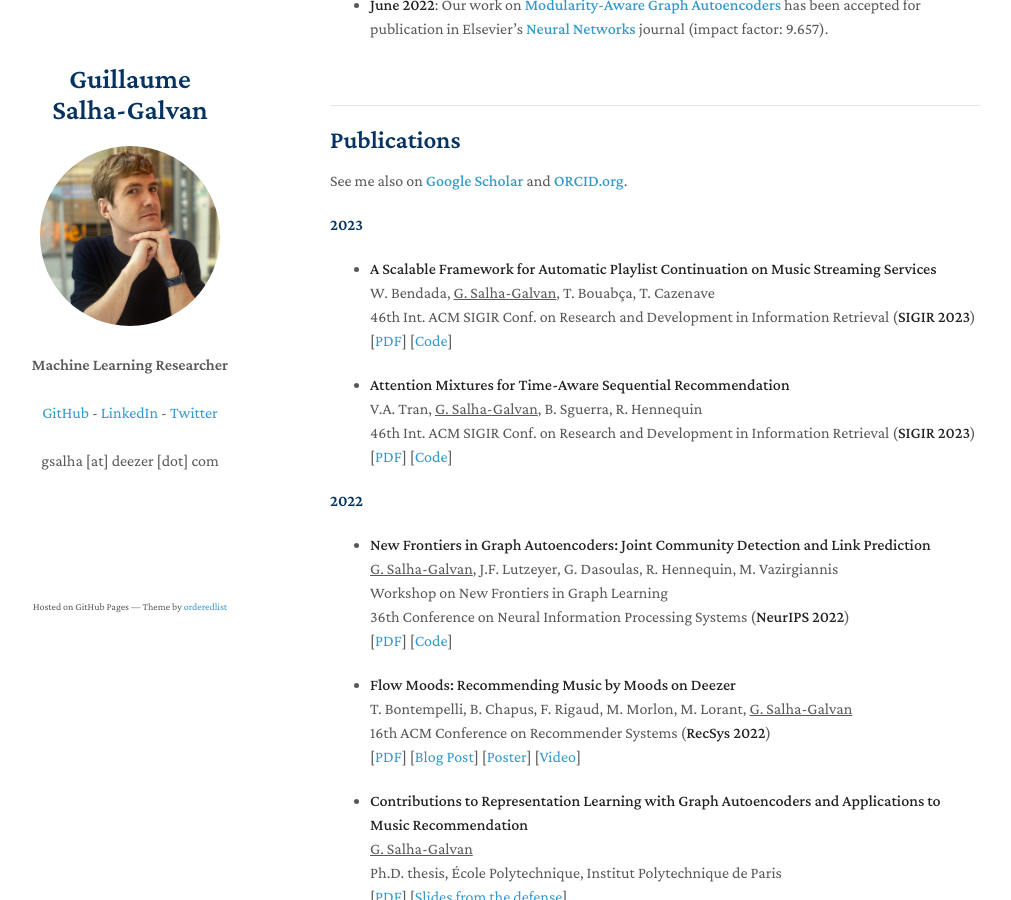
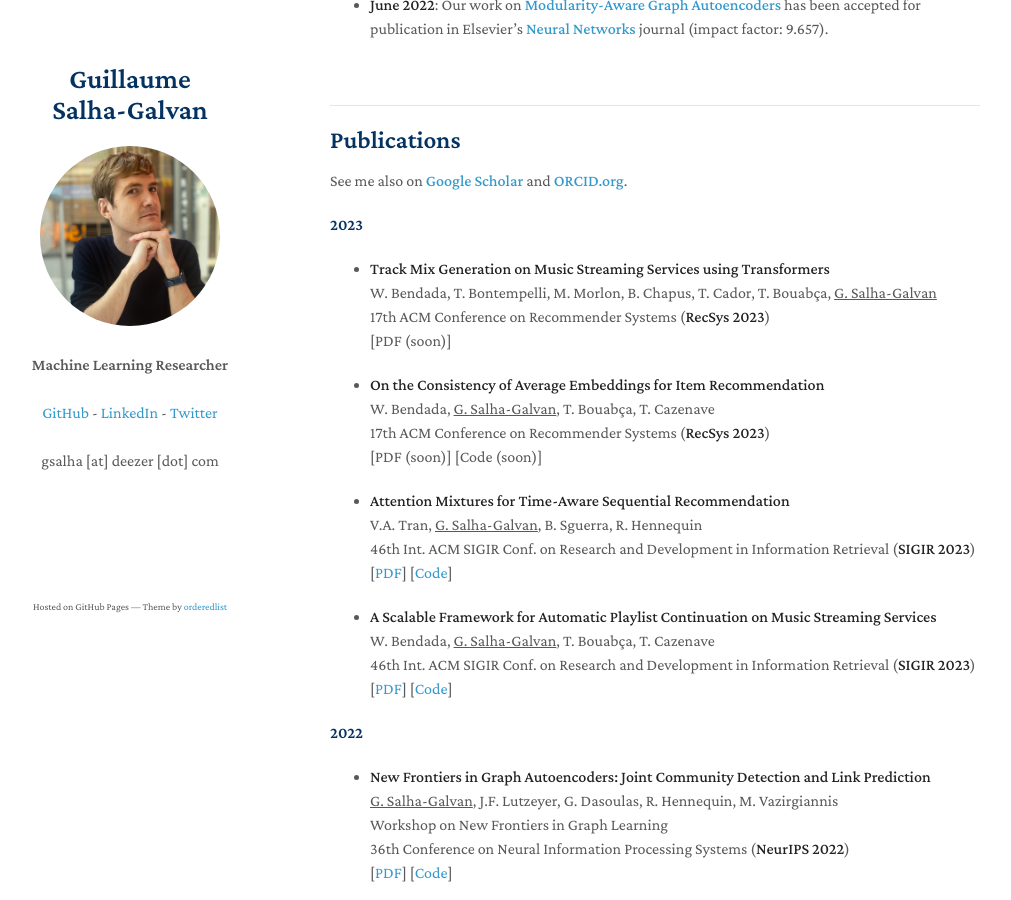
Before and after one commit to GuillaumeSalhaGalvan/GuillaumeSalhaGalvan.github.io, a Jekyll site: the page built from index.md, in a window 1280 px wide and 900 px high, scrolled down 819 px. Shown: the whole window, without its empty margins (140-1151 px from the left). Built offline with Jekyll 4.4.1, drawn with Linux system fonts in a browser that asks for light colours; our own code applies the rules of GitHub Pages for plain Markdown files; a script that is not in the unit is left out.

Commit message:
Update index.md

```diff
--- a/index.md
+++ b/index.md
@@ -35,16 +35,25 @@ See me also on **<a href="https://scholar.google.fr/citations?hl=fr&authuser=1&u
 
 #### 2023
 
+- **Track Mix Generation on Music Streaming Services using Transformers**<br>
+W. Bendada, T. Bontempelli, M. Morlon, B. Chapus, T. Cador, T. Bouabça, <ins>G. Salha-Galvan</ins> <br>
+17th ACM Conference on Recommender Systems (**RecSys 2023**)  <br>
+[PDF (soon)]
+
+- **On the Consistency of Average Embeddings for Item Recommendation**<br>
+W. Bendada, <ins>G. Salha-Galvan</ins>, T. Bouabça, T. Cazenave <br>
+17th ACM Conference on Recommender Systems (**RecSys 2023**)  <br>
+[PDF (soon)] [Code (soon)]
+
+- **Attention Mixtures for Time-Aware Sequential Recommendation**<br>
+V.A. Tran, <ins>G. Salha-Galvan</ins>, B. Sguerra, R. Hennequin <br>
+46th Int. ACM SIGIR Conf. on Research and Development in Information Retrieval (**SIGIR 2023**) <br>
+[<a href="https://arxiv.org/pdf/2304.08158.pdf" target="_blank">PDF</a>] [<a href="https://github.com/deezer/sigir23-mojito" target="_blank">Code</a>]
 
 - **A Scalable Framework for Automatic Playlist Continuation on Music Streaming Services**<br>
 W. Bendada, <ins>G. Salha-Galvan</ins>, T. Bouabça, T. Cazenave <br>
 46th Int. ACM SIGIR Conf. on Research and Development in Information Retrieval (**SIGIR 2023**) <br>
 [<a href="https://guillaumesalhagalvan.com/doc/sigir2023-apc.pdf" target="_blank">PDF</a>] [<a href="https://github.com/deezer/APC-RTA" target="_blank">Code</a>]
-
-- **Attention Mixtures for Time-Aware Sequential Recommendation**<br>
-V.A. Tran, <ins>G. Salha-Galvan</ins>, B. Sguerra, R. Hennequin <br>
-46th Int. ACM SIGIR Conf. on Research and Development in Information Retrieval (**SIGIR 2023**) <br>
-[<a href="https://arxiv.org/pdf/2304.08158.pdf" target="_blank">PDF</a>] [<a href="https://github.com/deezer/sigir23-mojito" target="_blank">Code</a>]
 
 
 
```
